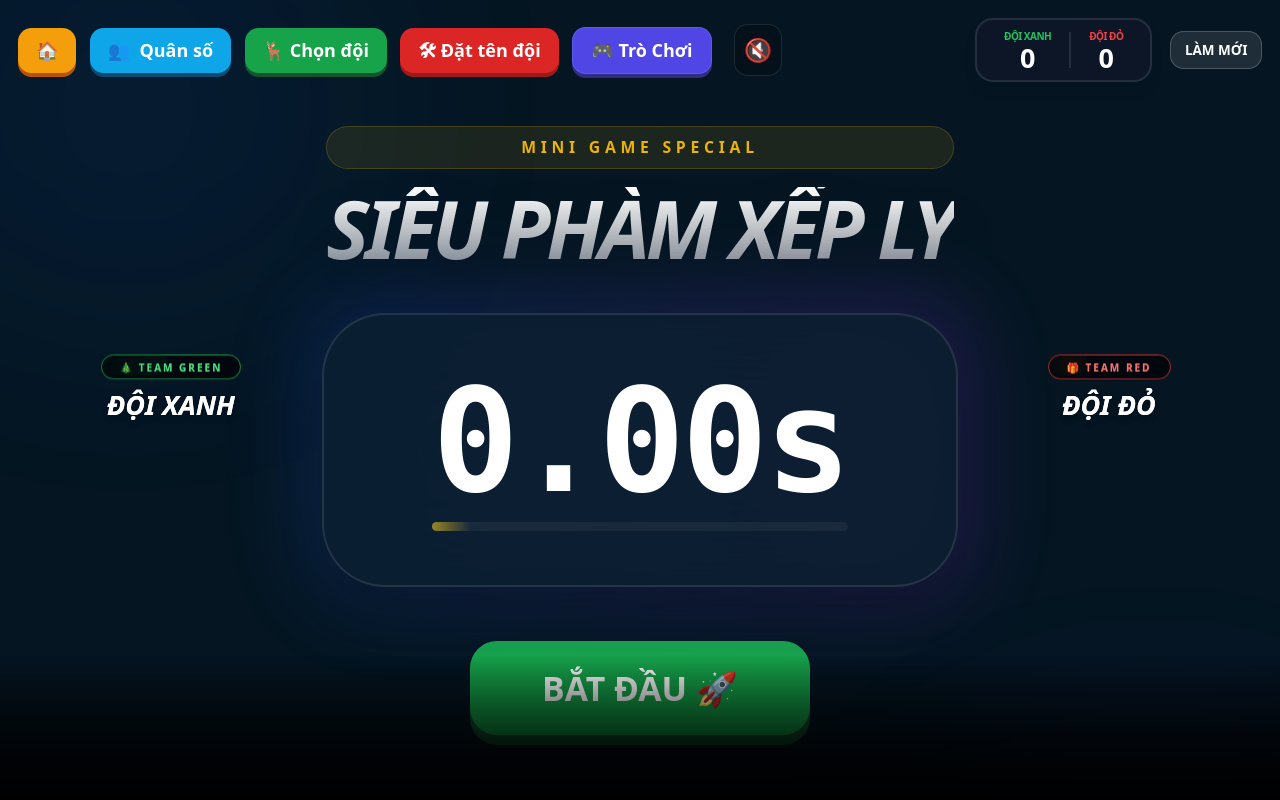
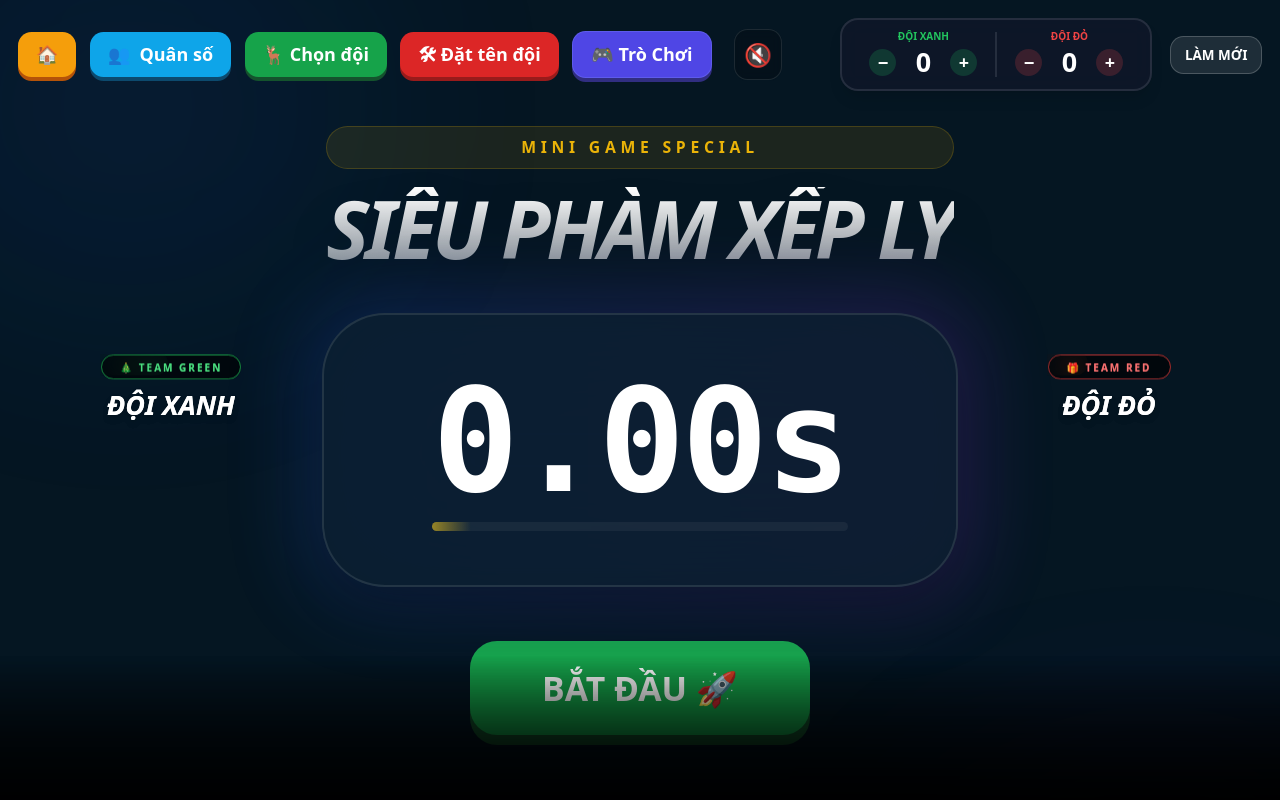
Before and after one commit to khanhduzz/christmas-game, a Next.js app: page /cup in a window 1280 px wide. Shown: the top 800 px of the page. Built offline with nearby package versions, Linux system fonts and the light colour scheme.

Commit message:
Add +/- point for team

```diff
--- a/app/context/TeamContext.tsx
+++ b/app/context/TeamContext.tsx
@@ -38,6 +38,8 @@ type TeamSelect = {
   addGreen: (v?: number) => void
   addRed: (v?: number) => void
   resetScores: () => void
+  setGreenScore: (v: number) => void
+  setRedScore: (v: number) => void
 }
 
 const TeamContext = createContext<TeamSelect | null>(null)
@@ -81,6 +83,15 @@ export function TeamProvider({ children }: { children: React.ReactNode }) {
     }))
   }
 
+  const safeSetGreenScore = (v: number) => {
+    setGreenScore(Math.max(0, v))
+  }
+
+  const safeSetRedScore = (v: number) => {
+    setRedScore(Math.max(0, v))
+  }
+
+
   const clearActivePlayers = () => setActivePlayers({ green: null, red: null })
 
   return (
@@ -107,7 +118,9 @@ export function TeamProvider({ children }: { children: React.ReactNode }) {
         resetScores: () => {
           setGreenScore(0)
           setRedScore(0)
-        }
+        },
+        setGreenScore: safeSetGreenScore,
+        setRedScore: safeSetRedScore
       }}
     >
       {children}
--- a/app/manage-members/page.tsx
+++ b/app/manage-members/page.tsx
@@ -1,5 +1,5 @@
 'use client'
-import allMembers from '@/data/member.json' // Đường dẫn tới file json của bạn
+import allMembers from '@/data/member.json'
 import { useTeams } from '@/app/context/TeamContext'
 import Link from 'next/link'
 
--- a/components/TopNavControls.tsx
+++ b/components/TopNavControls.tsx
@@ -1,182 +1,3 @@
-// 'use client'
-// import { useRouter } from 'next/navigation'
-// import { useTeams } from '@/app/context/TeamContext'
-// import { useState } from 'react'
-// import BackgroundMusic from './BackgroundMusic'
-// import membersData from '@/data/member.json' // Import data thành viên
-
-// export default function TopNavControls() {
-//   const router = useRouter()
-//   const {
-//     setTeamAName,
-//     setTeamBName,
-//     teamA,
-//     teamB,
-//     greenScore,
-//     redScore,
-//     resetScores,
-//     excludedIds,        // Lấy từ Context
-//     toggleExcludeMember  // Lấy từ Context
-//   } = useTeams()
-
-//   const [musicOn, setMusicOn] = useState(false)
-//   const [volume, setVolume] = useState(0.3)
-//   const [showVolume, setShowVolume] = useState(false)
-//   const [showManageModal, setShowManageModal] = useState(false) // State điều khiển modal
-
-//   return (
-//     <>
-//       <BackgroundMusic playing={musicOn} volume={volume} />
-
-//       {/* TOP NAV */}
-//       <div className="fixed top-4 inset-x-4 z-50 flex items-center gap-3">
-//         {/* LEFT CONTROLS */}
-//         <div className="flex gap-3">
-
-//           {/* NÚT BACK TO HOME */}
-//           <button
-//             onClick={() => router.push('/')}
-//             className="px-4 py-2 bg-amber-500 text-white rounded-xl shadow hover:bg-amber-600 flex items-center gap-2"
-//           >
-//             🏠
-//           </button>
-
-//           {/* NÚT QUẢN LÝ QUÂN SỐ - MỚI THÊM */}
-//           <button
-//             onClick={() => setShowManageModal(true)}
-//             className="px-4 py-2 bg-amber-500 text-white rounded-xl shadow hover:bg-amber-600 flex items-center gap-2"
-//           >
-//             👥 Quân số
-//           </button>
-
-//           {/* Select team */}
-//           <button
-//             onClick={() => {
-//               setTeamAName('')
-//               setTeamBName('')
-//               router.push('/team-selection')
-//             }}
-//             className="px-4 py-2 bg-green-500 text-white rounded-xl shadow hover:bg-green-600"
-//           >
-//             🦌 Chọn đội
-//           </button>
-
-//           {/* Back to team setup */}
-//           <button
-//             onClick={() => {
-//               setTeamAName('')
-//               setTeamBName('')
-//               router.push('/team-setup')
-//             }}
-//             className="px-4 py-2 bg-red-500 text-white rounded-xl shadow hover:bg-red-600"
-//           >
-//             🛠 Đặt tên đội
-//           </button>
-
-//           {/* Back to game menu */}
-//           <button
-//             onClick={() => router.push('/')}
-//             className="px-4 py-2 bg-white/90 text-black rounded-xl shadow hover:bg-white"
-//           >
-//             🎮 Trò chơi
-//           </button>
-
-//           {/* Music control (giữ nguyên) */}
-//           <div
-//             className="relative flex items-center"
-//             onMouseEnter={() => setShowVolume(true)}
-//             onMouseLeave={() => setShowVolume(false)}
-//           >
-//             <button onClick={() => setMusicOn(v => !v)} className="text-2xl">
-//               {musicOn ? '🔊' : '🔇'}
-//             </button>
-//             {showVolume && (
-//               <input
-//                 type="range" min={0} max={1} step={0.05}
-//                 value={volume}
-//                 onChange={e => setVolume(Number(e.target.value))}
-//                 className="ml-2 w-24 accent-green-500"
-//               />
-//             )}
-//           </div>
-//         </div>
-
-//         {/* RIGHT SCORE + RESET (giữ nguyên) */}
-//         <div className="ml-auto flex items-center gap-4">
-//           <div className="flex items-center gap-4 bg-black/30 px-4 py-2 rounded-xl border border-white/10 backdrop-blur-sm">
-//             <span className="font-bold">
-//               <span className='text-green-500'>{teamA.name || 'Đội A'}{': '}</span>
-//               <span className="ml-1 text-xl">{greenScore}</span>
-//             </span>
-//             <span className="font-bold text-white">
-//               <span className='text-red-500'>{teamB.name || 'Đội B'}{': '}</span>
-//               <span className="ml-1 text-xl">{redScore}</span>
-//             </span>
-//           </div>
-
-//           <button
-//             onClick={resetScores}
-//             className="px-3 py-2 rounded-lg bg-white/20 hover:bg-white/30 text-white text-sm"
-//           >
-//             Reset
-//           </button>
-//         </div>
-//       </div>
-
-//       {/* MODAL QUẢN LÝ THÀNH VIÊN - XUẤT HIỆN KHI BẤM NÚT QUÂN SỐ */}
-//       {showManageModal && (
-//         <div className="fixed inset-0 bg-black/60 backdrop-blur-md z-[100] flex items-center justify-center p-4">
-//           <div className="bg-slate-900 border border-slate-700 w-full max-w-2xl rounded-3xl p-8 shadow-2xl">
-//             <div className="flex justify-between items-center mb-6">
-//               <div>
-//                 <h2 className="text-3xl font-black text-amber-400">DANH SÁCH ĐIỂM DANH</h2>
-//                 <p className="text-gray-400 text-sm">Bấm vào tên để đánh dấu vắng mặt (X)</p>
-//               </div>
-//               <button
-//                 onClick={() => setShowManageModal(false)}
-//                 className="text-gray-400 hover:text-white text-3xl p-2"
-//               >
-//                 ✕
-//               </button>
-//             </div>
-
-//             <div className="grid grid-cols-2 sm:grid-cols-3 gap-3 max-h-[50vh] overflow-y-auto pr-2 custom-scrollbar">
-//               {membersData.map((member) => {
-//                 const isExcluded = excludedIds.includes(member.id);
-//                 return (
-//                   <div
-//                     key={member.id}
-//                     onClick={() => toggleExcludeMember(member.id)}
-//                     className={`group relative p-4 rounded-2xl border-2 cursor-pointer transition-all duration-200 select-none ${
-//                       isExcluded
-//                       ? 'bg-slate-800/50 border-slate-700 text-slate-500 opacity-40'
-//                       : 'bg-white/5 border-white/10 text-white hover:border-amber-500/50 hover:bg-amber-500/10'
-//                     }`}
-//                   >
-//                     <span className={`font-bold ${isExcluded ? 'line-through' : ''}`}>
-//                       {member.name}
-//                     </span>
-//                     <div className={`absolute top-2 right-2 w-5 h-5 rounded-full flex items-center justify-center text-[10px] ${isExcluded ? 'bg-red-500 text-white' : 'bg-green-500 text-white'}`}>
-//                       {isExcluded ? '✕' : '✓'}
-//                     </div>
-//                   </div>
-//                 )
-//               })}
-//             </div>
-
-//             <button
-//               onClick={() => setShowManageModal(false)}
-//               className="w-full mt-8 bg-amber-500 hover:bg-amber-400 text-slate-900 font-black py-4 rounded-2xl transition-all transform hover:scale-[1.02] active:scale-95"
-//             >
-//               XÁC NHẬN QUÂN SỐ
-//             </button>
-//           </div>
-//         </div>
-//       )}
-//     </>
-//   )
-// }
-
 'use client'
 import { useRouter } from 'next/navigation'
 import { useTeams } from '@/app/context/TeamContext'
@@ -195,7 +16,9 @@ export default function TopNavControls() {
     redScore,
     resetScores,
     excludedIds,
-    toggleExcludeMember
+    toggleExcludeMember,
+    setGreenScore,
+    setRedScore,
   } = useTeams()
 
   const [musicOn, setMusicOn] = useState(false)
@@ -285,7 +108,7 @@ export default function TopNavControls() {
 
         {/* RIGHT SCORE + RESET */}
         <div className="ml-auto flex items-center gap-4">
-          <div className="flex items-center gap-4 bg-slate-900/80 px-6 py-2 rounded-2xl border-2 border-white/10 backdrop-blur-md shadow-lg">
+          {/* <div className="flex items-center gap-4 bg-slate-900/80 px-6 py-2 rounded-2xl border-2 border-white/10 backdrop-blur-md shadow-lg">
             <div className="flex flex-col items-center">
               <span className="text-[10px] uppercase font-black text-green-500 tracking-tighter">{teamA.name || 'Đội A'}</span>
               <span className="text-2xl font-black text-white leading-none">{greenScore}</span>
@@ -295,7 +118,66 @@ export default function TopNavControls() {
               <span className="text-[10px] uppercase font-black text-red-500 tracking-tighter">{teamB.name || 'Đội B'}</span>
               <span className="text-2xl font-black text-white leading-none">{redScore}</span>
             </div>
+          </div> */}
+          <div className="flex items-center gap-4 bg-slate-900/80 px-6 py-2 rounded-2xl border-2 border-white/10 backdrop-blur-md shadow-lg">
+
+            {/* TEAM A */}
+            <div className="flex flex-col items-center">
+              <span className="text-[10px] uppercase font-black text-green-500">
+                {teamA.name || 'Đội A'}
+              </span>
+
+              <div className="flex items-center gap-2">
+                <button
+                  onClick={() => setGreenScore(greenScore - 1)}
+                  className="w-6 h-6 rounded-full bg-green-500/20 hover:bg-green-500/40 text-white font-black"
+                >
+                  −
+                </button>
+
+                <span className="text-2xl font-black text-white w-8 text-center">
+                  {greenScore}
+                </span>
+
+                <button
+                  onClick={() => setGreenScore(greenScore + 1)}
+                  className="w-6 h-6 rounded-full bg-green-500/20 hover:bg-green-500/40 text-white font-black"
+                >
+                  +
+                </button>
+              </div>
+            </div>
+
+            <div className="w-[2px] h-10 bg-white/10" />
+
+            {/* TEAM B */}
+            <div className="flex flex-col items-center">
+              <span className="text-[10px] uppercase font-black text-red-500">
+                {teamB.name || 'Đội B'}
+              </span>
+
+              <div className="flex items-center gap-2">
+                <button
+                  onClick={() => setRedScore(redScore - 1)}
+                  className="w-6 h-6 rounded-full bg-red-500/20 hover:bg-red-500/40 text-white font-black"
+                >
+                  −
+                </button>
+
+                <span className="text-2xl font-black text-white w-8 text-center">
+                  {redScore}
+                </span>
+
+                <button
+                  onClick={() => setRedScore(redScore + 1)}
+                  className="w-6 h-6 rounded-full bg-red-500/20 hover:bg-red-500/40 text-white font-black"
+                >
+                  +
+                </button>
+              </div>
+            </div>
           </div>
+
 
           <button
             onClick={resetScores}
@@ -335,8 +217,8 @@ export default function TopNavControls() {
                       key={member.id}
                       onClick={() => toggleExcludeMember(member.id)}
                       className={`relative p-5 rounded-2xl border-2 cursor-pointer transition-all duration-200 select-none group ${isExcluded
-                          ? 'bg-slate-900/50 border-slate-800 text-slate-600 opacity-40 scale-95'
-                          : 'bg-white/5 border-white/10 text-white hover:border-yellow-500/50 hover:bg-yellow-500/5 shadow-lg'
+                        ? 'bg-slate-900/50 border-slate-800 text-slate-600 opacity-40 scale-95'
+                        : 'bg-white/5 border-white/10 text-white hover:border-yellow-500/50 hover:bg-yellow-500/5 shadow-lg'
                         }`}
                     >
                       <span className={`font-bold block text-center truncate ${isExcluded ? 'line-through' : ''}`}>
```
